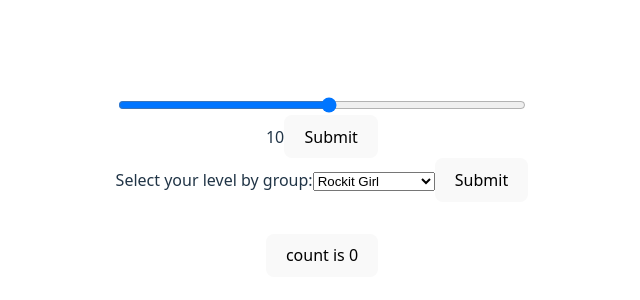
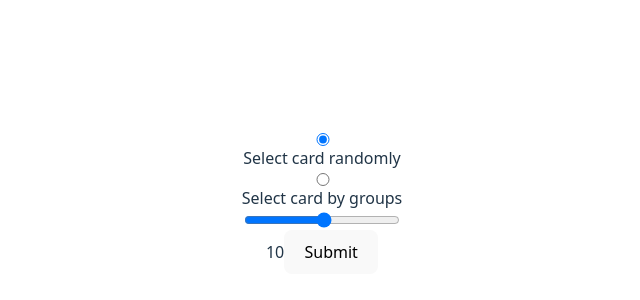
Before and after one commit to heroes75/project-memory-game, a React (Vite) app: page / in a window 1280 px wide. Shown: the part 198-498 px from the top of the page, without its empty margins (318-958 px from the left). Built offline with nearby package versions, Linux system fonts and the light colour scheme; no server answers.

Commit message:
almost finish the app now only stylising

```diff
--- a/src/App.jsx
+++ b/src/App.jsx
@@ -1,10 +1,9 @@
-import { useEffect, useRef, useState } from "react";
+import { useEffect, useState } from "react";
 import "./App.css";
 import Game from "./components/game";
 import ChooseLevel from "./components/choose-level";
 
 function App() {
-  const [count, setCount] = useState(0);
   let [data, setData] = useState({});
   const [allData, setAllData] = useState(0);
   const [mode, setMode] = useState("Level");
@@ -110,12 +109,6 @@ function App() {
       <Game data={data} allData={allData} handleChangeModeInGame={handleChangeModeInGame} />
     }
 
-
-      <div className="card">
-        <button onClick={() => setCount((count) => count + 1)}>
-          count is {count}
-        </button>
-      </div>
     </>
   );
 }
--- a/src/components/choose-level.jsx
+++ b/src/components/choose-level.jsx
@@ -3,8 +3,20 @@ import { useState } from "react";
 export default function ChooseLevel({ handleSelectLevel, handleSelectGroup }) {
   const [selectedValue, setSelectedValue] = useState("10");
   const [selectedGroup, setSelectedGroup] = useState("Rockit Girl");
+  const [mode, setMode] = useState("range")
+  function handleMode(e) {
+    setMode(e.target.value)
+  }
 
   return (
+    <div>
+      <div className="select-type-of-level">
+        <label htmlFor="range"><input onChange={handleMode} checked={mode === "range"} id="range" value="range" name="selection" type="radio" />Select card randomly</label>
+        <label htmlFor="groups"><input onChange={handleMode} checked={mode === "groups"} id="groups" type="radio" value='groups' name="selection" />Select card by groups</label>
+      </div>
+      {
+        mode === "range"
+        ?
         <div>
           <label className="label" htmlFor="level">
           <input
@@ -18,6 +30,9 @@ export default function ChooseLevel({ handleSelectLevel, handleSelectGroup }) {
                 </label>
                 <output>{selectedValue}</output>
                 <button onClick={() => handleSelectLevel(selectedValue)} type="submit">Submit</button>
+        </div>
+        :
+        <>
         <div className="select-by-groups">
         Select your level by group:
         <select onChange={(e) => { e.preventDefault(); setSelectedGroup(e.target.value)}} name="select-group" id="groups">
@@ -72,6 +87,8 @@ export default function ChooseLevel({ handleSelectLevel, handleSelectGroup }) {
         </select>
         <button onClick={(e) => {e.preventDefault(); handleSelectGroup(selectedGroup)}} type="button">Submit</button>
       </div>
+        </>
+      }
       </div>
   );
 }
--- a/src/components/game.jsx
+++ b/src/components/game.jsx
@@ -4,12 +4,13 @@ import Card from "./card";
 export default function Game({ data, allData, handleChangeModeInGame }) {
   const [newData, setNewData] = useState(data);
   const [selectedId, setSelectedId] = useState(new Set());
+  const [showName, setShowName] = useState(false) ;
   const dialog = useRef(null);
   const buttonRestart = useRef(null);
   const buttonReplay = useRef(null);
   const numbersOfCard = data.length
-  const [showName, setShowName] = useState(false) ;
   let score = selectedId.size;
+  let bestScore = +localStorage.getItem("best-score") || 0;
   function randomizeCard() {
     const newArray = [];
     const copyOfNewData = [...newData]
@@ -25,11 +26,15 @@ export default function Game({ data, allData, handleChangeModeInGame }) {
     if (nextSelectedId.has(id)) {
       dialog.current.showModal()
       console.log("loose")
+      increaseScore(score)
       // return; //loose function
     }
     nextSelectedId.add(id);
+    // bestScore++
+
     if (nextSelectedId.size === data.length) {
       dialog.current.showModal()
+      increaseScore(numbersOfCard)
       console.log("win")
       // return; //success function
     }
@@ -41,6 +46,12 @@ export default function Game({ data, allData, handleChangeModeInGame }) {
     setNewData(data)
     setSelectedId(new Set())
     dialog.current.close()
+  }
+  function increaseScore(score) {
+    if (score > bestScore) {
+      bestScore = score;
+      localStorage.setItem("best-score", score)
+    }
   }
 
   const displayIdol = newData.map(el => allData.idols.filter(el1 => el1.id === el)).flat()
@@ -59,7 +70,8 @@ export default function Game({ data, allData, handleChangeModeInGame }) {
           </li>
           <li>
             <p className="score">{score}/{numbersOfCard}</p>
-            <label htmlFor="show-name">Show Name<input type="checkbox" name="show-name" id="show-name" checked={showName} onChange={(e) => setShowName(!showName)} /></label>
+            <span className="best-score">{bestScore}</span>
+            <label htmlFor="show-name">Show Name<input type="checkbox" name="show-name" id="show-name" checked={showName} onChange={() => setShowName(!showName)} /></label>
           </li>
         </ol>
       </nav>
```
Lines whose indentation alone changed are shown as unchanged.
